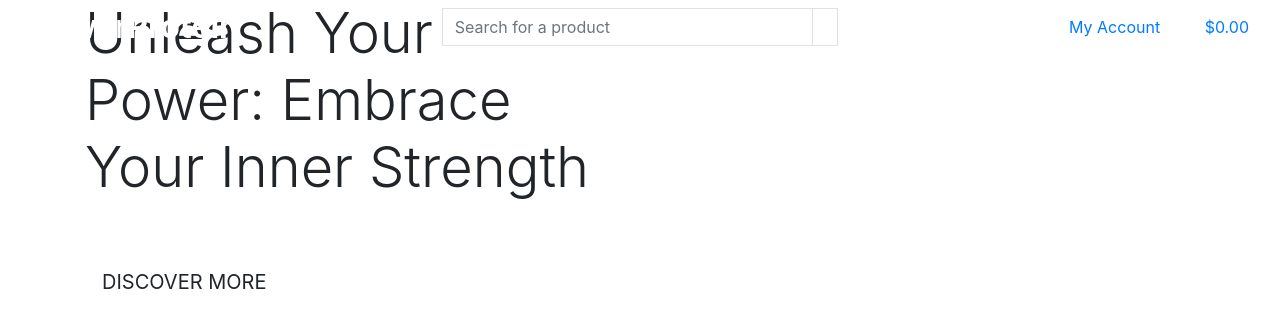
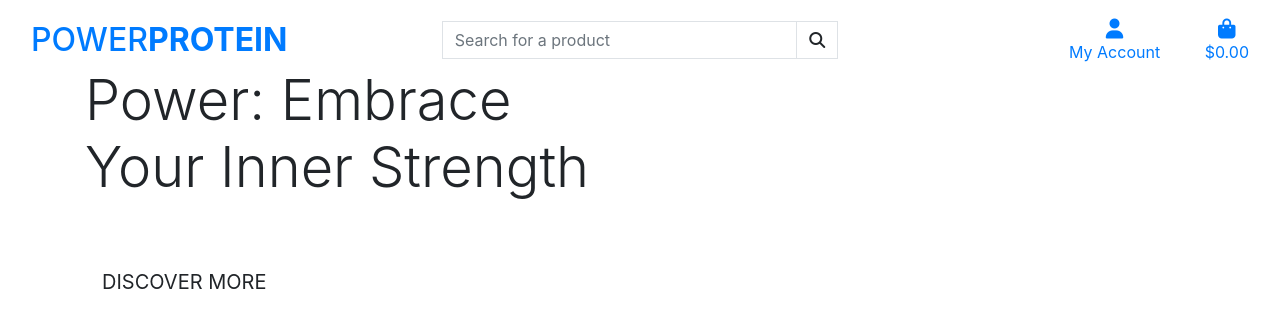
Before and after one commit to Giov3ss/PowerProtein, a Django app: page / in a window 1280 px wide. Shown: the top 328 px of the page. Run offline with Django 3.2, Linux system fonts and the light colour scheme; some libraries are stand-ins or nearby versions.

Commit message:
adding google fonts and fontawesome

```diff
--- a/templates/base.html
+++ b/templates/base.html
@@ -22,6 +22,7 @@
     {% endblock %}
 
     {% block corecss %}
+        <link href="https://fonts.googleapis.com/css2?family=Rubik:wght@400;500&display=swap" rel="stylesheet">
         <link rel="stylesheet" href="https://cdn.jsdelivr.net/npm/bootstrap@4.6.2/dist/css/bootstrap.min.css" integrity="sha384-xOolHFLEh07PJGoPkLv1IbcEPTNtaed2xpHsD9ESMhqIYd0nLMwNLD69Npy4HI+N" crossorigin="anonymous">
     {% endblock %}
 
@@ -29,6 +30,7 @@
     {% endblock %}
 
     {% block corejs %}
+        <script src="https://kit.fontawesome.com/734e8f7afc.js" crossorigin="anonymous"></script>
         <script src="https://code.jquery.com/jquery-3.6.4.min.js" integrity="sha256-oP6HI9z1XaZNBrJURtCoUT5SUnxFr8s3BzRl+cbzUq8=" crossorigin="anonymous"></script>
         <script src="https://cdn.jsdelivr.net/npm/popper.js@1.16.1/dist/umd/popper.min.js" integrity="sha384-9/reFTGAW83EW2RDu2S0VKaIzap3H66lZH81PoYlFhbGU+6BZp6G7niu735Sk7lN" crossorigin="anonymous"></script>
         <script src="https://cdn.jsdelivr.net/npm/bootstrap@4.6.2/dist/js/bootstrap.min.js" integrity="sha384-+sLIOodYLS7CIrQpBjl+C7nPvqq+FbNUBDunl/OZv93DB7Ln/533i8e/mZXLi/P+" crossorigin="anonymous"></script>
@@ -38,10 +40,10 @@
   </head>
   <body>
     <header class="container-fluid fixed-top">
-        <div class="row">
+        <div id="topnav" class="row bg-white pt-lg-2 d-none d-lg-flex">
             <div class="col-12 col-lg-4 my-auto py-1 py-lg-0 text-center text-lg-left">
                 <a href="{% url 'home' %}" class="nav-link main-logo-link">
-                    <h2 class="logo-font text-white my-0">Power<strong>Protein</strong></h2>
+                    <h2 class="logo-font text-black my-0">POWER<strong>PROTEIN</strong></h2>
                 </a>
             </div>
             <div class="col-12 col-lg-4 my-auto py-1 py-lg-0">
```
